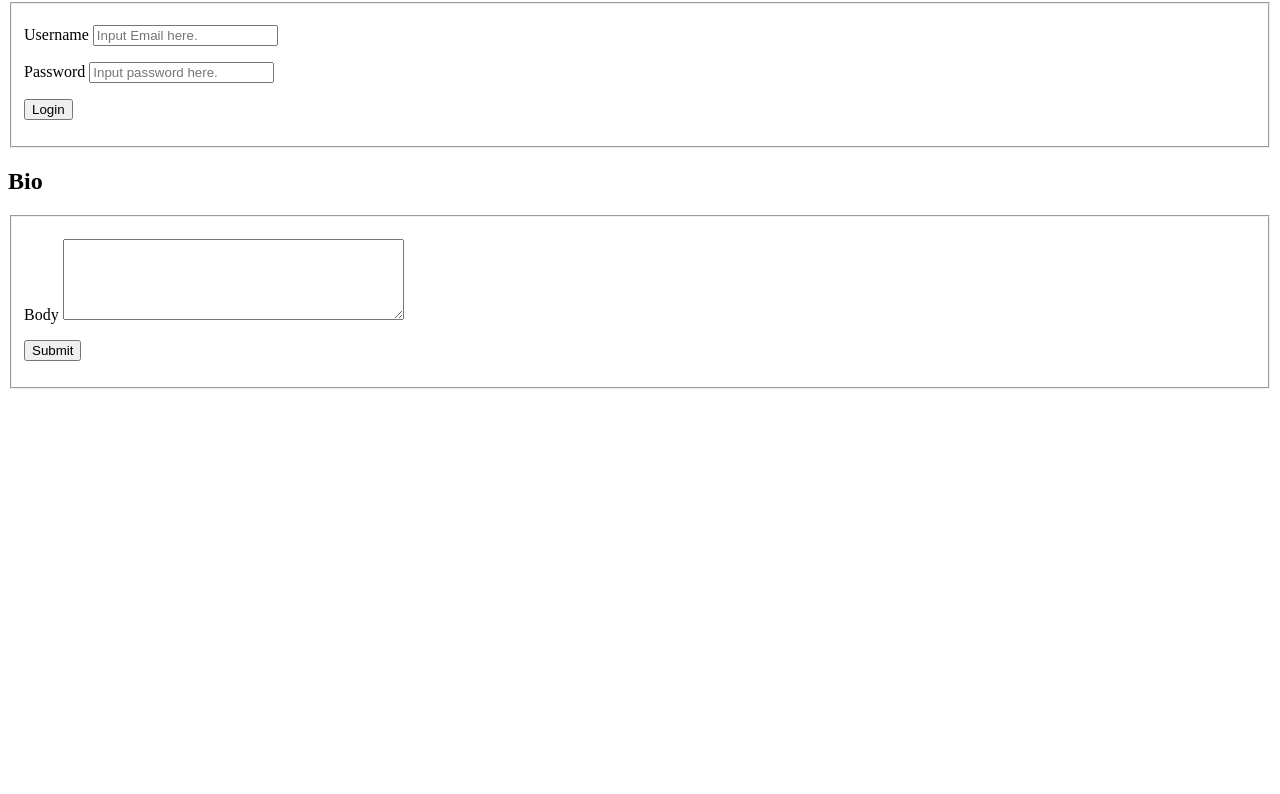
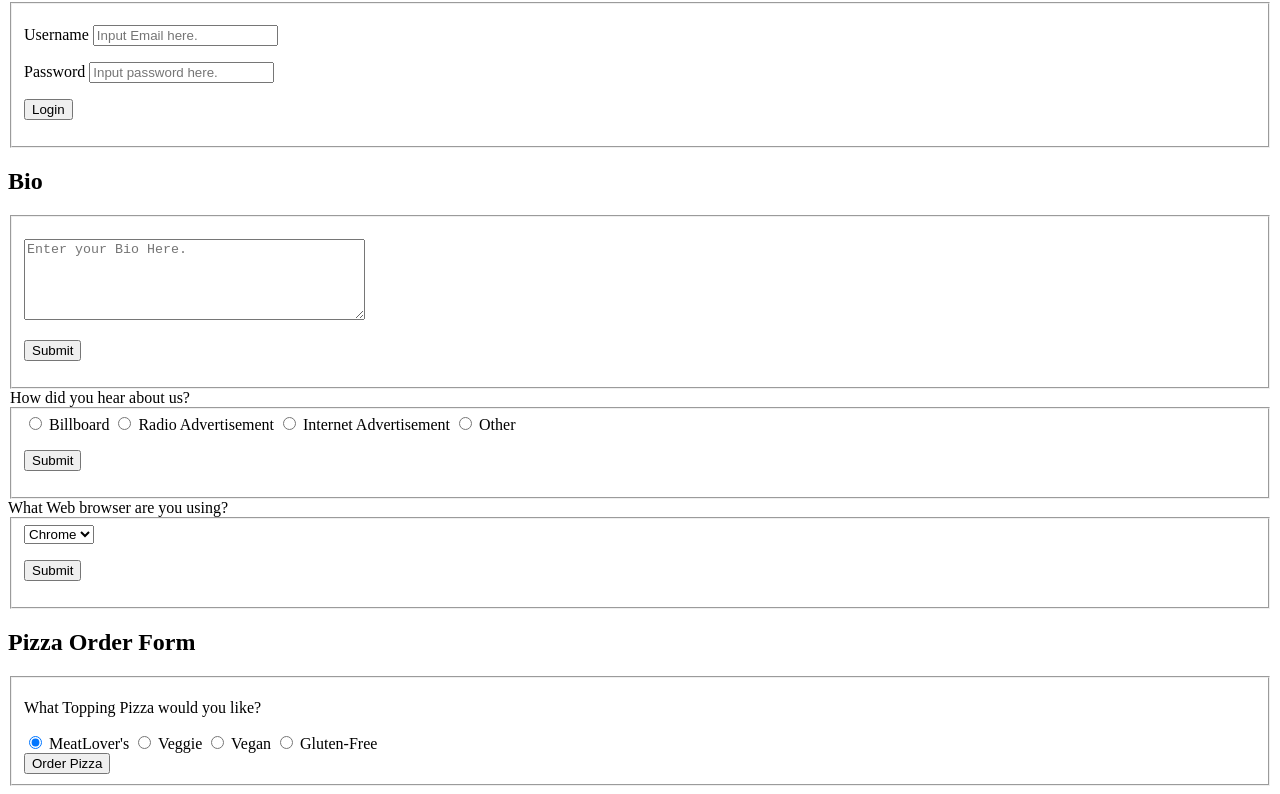
Before and after one commit to ClamsCasin0/Welcome.html, a plain HTML site: page Forms.html in a window 1280 px wide. Shown: the part 78-872 px from the top of the page. Before the commit the page ends 800 px from the top, so only its background shows below. Drawn offline with Linux system fonts and the light colour scheme.

Commit message:
morning excercise
getiing work done, needs cleanp

```diff
--- a/Forms.html
+++ b/Forms.html
@@ -2,7 +2,7 @@
 <html lang="en">
 <head>
     <meta charset="UTF-8">
-    <title>REGISTER WITH US</title>
+    <title>Veridian Dynamics: Register</title>
 </head>
 <body>
     <h1>Register with us</h1>
@@ -27,12 +27,71 @@
     <fieldset>
         <form method="POST" action="https://hookb.in/ZRQW5R8w">
             <p>
-                <label for="body">Body</label>
-                <textarea id="body" name="body" rows="5" cols="40"></textarea>
+                <label for="body"></label>
+                <textarea id="body" name="body" rows="5" cols="40" placeholder="Enter your Bio Here."></textarea>
             </p>
             <p>
                 <button type="submit">Submit</button>
             </p>
     </fieldset>
+    <legend>How did you hear about us?</legend>
+    <fieldset>
+
+        <label>
+            <input type="radio" name="q1" value="Billboard" checked>
+            Billboard
+        </label>
+        <label>
+            <input type="radio" name="q2" value="Radio Advertisement">
+            Radio Advertisement
+        </label>
+        <label>
+            <input type="radio" name="q3" value="Internet Advertisement">
+            Internet Advertisement
+        </label>
+        <label>
+            <input type="radio" name="q4" value="Other">
+            Other
+        </label>
+        <p>
+            <button type="submit">Submit</button>
+        </p>
+    </fieldset>
+    <label for="browser">What Web browser are you using?</label>
+    <fieldset>
+        <select name="What Web browser are you using?">
+            <option value="Chrome">Chrome</option>
+            <option value="Opera">Opera</option>
+            <option value="Firefox">Firefox</option>
+            <option value="Safari">Safari</option>
+        </select>
+        <p>
+            <button type="submit">Submit</button>
+        </p>
+    </fieldset>
+
+        <h2>Pizza Order Form</h2>
+    <fieldset>
+        <p>What Topping Pizza would you like?</p>
+        <label>
+            <input type="radio" name="q1" value="Meatlover's" checked>
+            MeatLover's
+        </label>
+        <label>
+            <input type="radio" name="q1" value="Veggie">
+            Veggie
+        </label>
+        <label>
+            <input type="radio" name="q1" value="Vegan">
+            Vegan
+        </label>
+        <label>
+            <input type="radio" name="q1" value="Gluten-Free">
+            Gluten-Free
+        </label><br>
+            <button type="submit">Order Pizza</button>
+
+
+    </fieldset>
     </body>
 </html>
```
Also changed, not shown: residential-lease-application.html (added, +52 -0 lines), welcome.html (+33 -0 lines).
